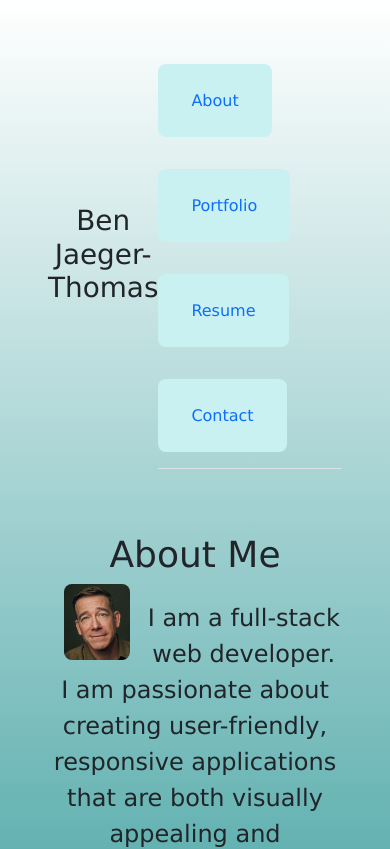
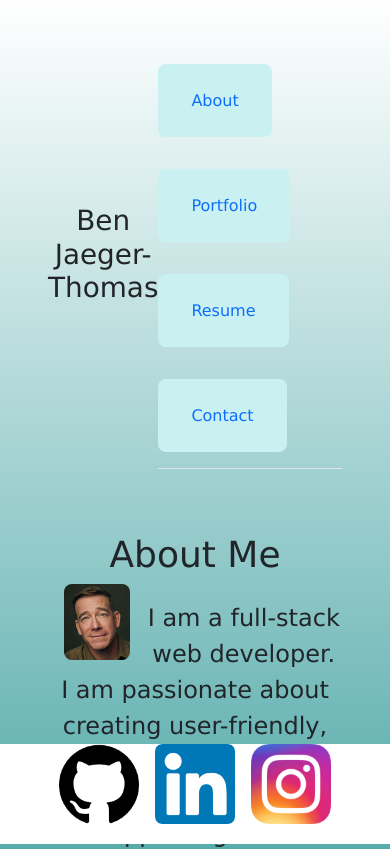
Before and after one commit to bjaegerthomas/Personal-Site, a React (Vite) app: page / in a window 390 px wide. Shown: the top 849 px of the page. Built offline with nearby package versions, Linux system fonts and the light colour scheme.

Commit message:
extended gradient throughout site and separated footer

```diff
--- a/src/App.css
+++ b/src/App.css
@@ -6,6 +6,8 @@
   text-align: center;
   background: linear-gradient(to bottom, white, teal);
   width: 100%;
+  min-height: calc(100vh - 100px); /* Adjust 100px to the height of your footer */
+  box-sizing: border-box;
 }
 
 header {
@@ -59,10 +61,6 @@ header {
     align-items: center;
   }
 
-  .card {
-    width: 100%;
-    margin-bottom: 1rem;
-  }
 }
 body, html {
   margin: 0;
@@ -71,17 +69,11 @@ body, html {
   height: 100%;
 }
 
-#root {
-  min-height: calc(100vh - 100px); /* Adjust 100px to the height of your footer */
-  box-sizing: border-box;
-}
-
 footer {
   height: 100px; /* Adjust to your footer height */
-  background-color: teal;
+  background-color: white;
   text-align: center;
-  padding: 1rem;
-  position: relative;
+  position: absolute;
   bottom: 0;
   width: 100%;
 }
```
Also changed, not shown: src/App.jsx (indentation only).
